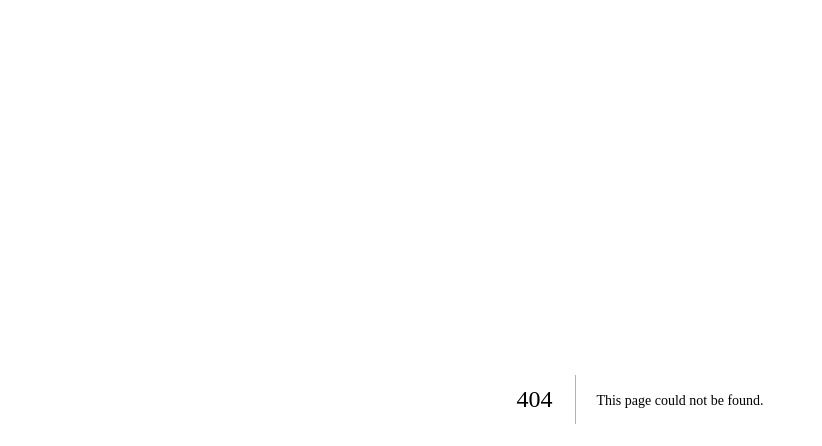
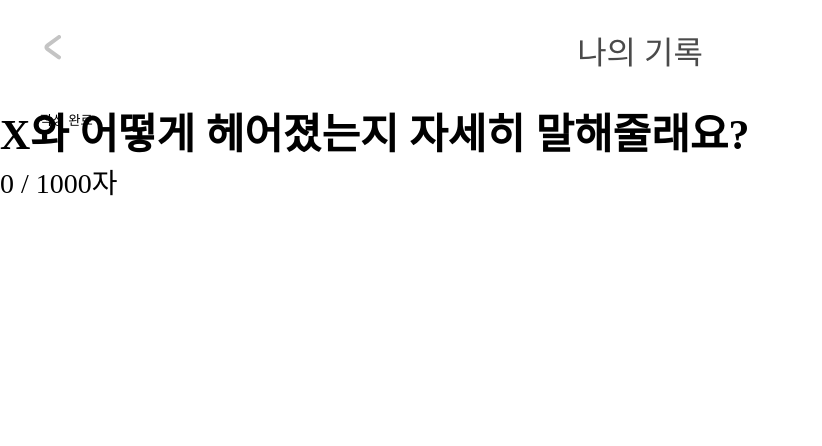
Before and after one commit to Kimbangul/IHuAe-web, a Next.js app: page /diary/ask/1 in a window 1280 px wide. Before the commit this address had no page. Shown: the top 446 px of the page, without its empty margins (0-822 px from the left). Built offline with nearby package versions, Linux system fonts and the light colour scheme; a web font is replaced by a local one.

Commit message:
style: ask page add

```diff
--- /dev/null
+++ b/src/components/diary/ask/AskView.tsx
@@ -0,0 +1,23 @@
+import Header from '@/components/common/Header';
+
+const AskView = () => {
+  return (
+    <div>
+      <Header title='나의 기록' back={true} menu={AskViewMenu()} />
+      <section>
+        <div>
+          <span></span>
+          <h2>X와 어떻게 헤어졌는지 자세히 말해줄래요?</h2>
+        </div>
+      </section>
+      <div></div>
+      <div>0 / 1000자</div>
+    </div>
+  );
+};
+
+const AskViewMenu = () => {
+  return <button>작성 완료</button>;
+};
+
+export default AskView;
--- /dev/null
+++ b/src/pages/diary/ask/[id].tsx
@@ -0,0 +1,12 @@
+import PageWrapper from '@/components/common/PageWrapper';
+import AskView from '@/components/diary/ask/AskView';
+
+export default function Diary() {
+  return (
+    <>
+      <PageWrapper hideBottomTab={false}>
+        <AskView />
+      </PageWrapper>
+    </>
+  );
+}
```
Also changed, not shown: src/components/diary/DiaryView.tsx (+10 -13 lines).
